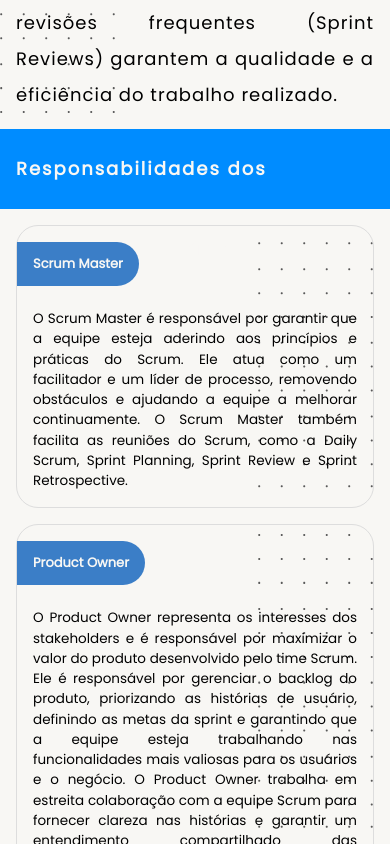
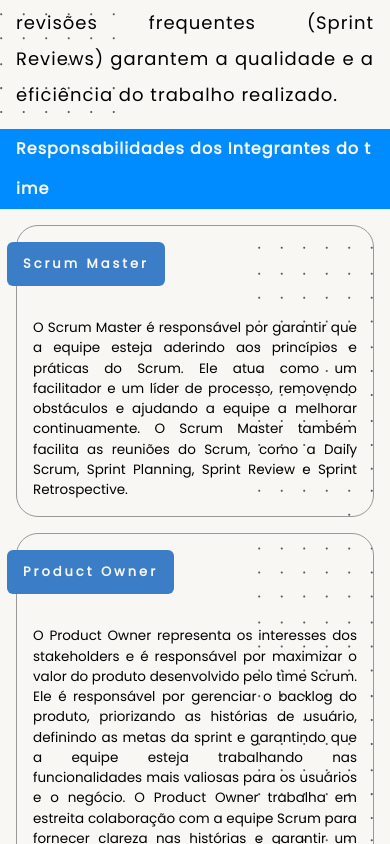
Before and after one commit to joao-belmiro/agile-docfy, a Vue app: page / in a window 390 px wide. Shown: the part 1200-2044 px from the top of the page. Built offline with nearby package versions, Linux system fonts and the light colour scheme; no server answers.

Commit message:
ajustes portifólio

```diff
--- a/src/assets/scss/variables.scss
+++ b/src/assets/scss/variables.scss
@@ -23,7 +23,8 @@ $grey: #e5e5e5;
   letter-spacing: 2px;
   line-height: 80px;
   @media (max-width: 999px) {
-    font-size: 18px;
+    font-size: 16px;
+    word-break: break-all;
   }
 }
 .title-medium {
@@ -37,7 +38,8 @@ $grey: #e5e5e5;
   letter-spacing: 2px;
   line-height: 80px;
   @media (max-width: 999px) {
-    font-size: 18px;
+    font-size: 16px;
+    word-break: break-all;
   }
 }
 .title-actors {
@@ -51,6 +53,9 @@ $grey: #e5e5e5;
   letter-spacing: 2px;
   line-height: 80px;
   @media (max-width: 999px) {
-    font-size: 18px;
+    font-size: 16px;
+    word-break: break-all;
+    line-height: 40px;
+    letter-spacing: 1px;
   }
 }
--- a/src/components/CardMain.vue
+++ b/src/components/CardMain.vue
@@ -30,8 +30,8 @@ export default defineComponent({
 .card-wrapper {
     position: relative;
     width: 46.8%;
-    height: 270px;
-    border: 1px solid #ddd;
+    height: 223px;
+    border: 1px solid #999;
     border-radius: 22px;
     background-image: url('../assets/dots.svg');
     background-repeat: no-repeat;
@@ -48,13 +48,14 @@ export default defineComponent({
     }
     h3 {
         position: absolute;
-        left: 0;
+        left: -10px;
         padding: 12px 16px 12px 16px;
         color: $background;
-        border-top-right-radius: 40px;
-        border-bottom-right-radius: 40px;
+        border-radius: 6px;
+        letter-spacing: 3px;
         @media (max-width: 999px) {
           font-size: 13px;
+          max-width: 290px;
         }
     }
     p {
@@ -65,6 +66,9 @@ export default defineComponent({
         @media (max-width: 1400px) {
           font-size: 13.5px;
         }
+        @media (max-width: 999px) {
+          margin-top: 76px;
+        }
     }
 }
 </style>
```
